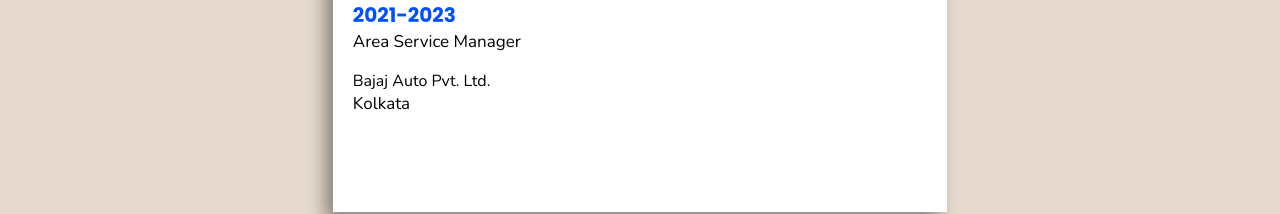
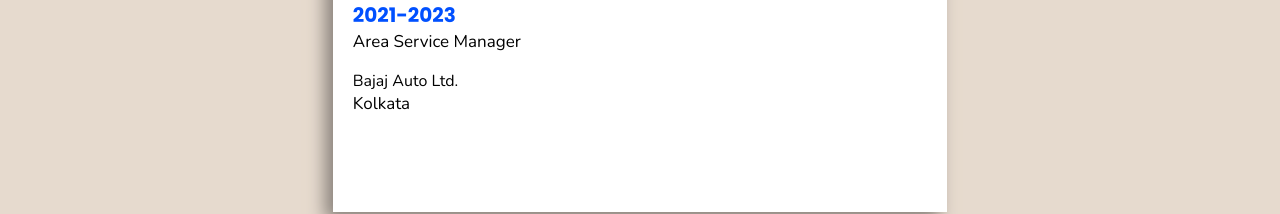
Before and after one commit to sjaiswalgit/portfolio1, a React (Create React App) app: page /Portfolio/resume in a window 1280 px wide. Shown: the part 523-737 px from the top of the page. Built offline with nearby package versions, Linux system fonts and the light colour scheme.

Commit message:
minor correction

```diff
--- a/src/pages/Resume/resume.js
+++ b/src/pages/Resume/resume.js
@@ -17,7 +17,7 @@ export default function Resume(){
                 <>
                     <p className={styles.date}>2021-2023</p>
                     <p className={styles.job_pos}>Area Service Manager</p>
-                    <p className={styles.company}>Bajaj Auto Pvt. Ltd.</p>
+                    <p className={styles.company}>Bajaj Auto Ltd.</p>
                     <p className={styles.location}>Kolkata</p>
                 </>
             )} className={styles.card}
```
